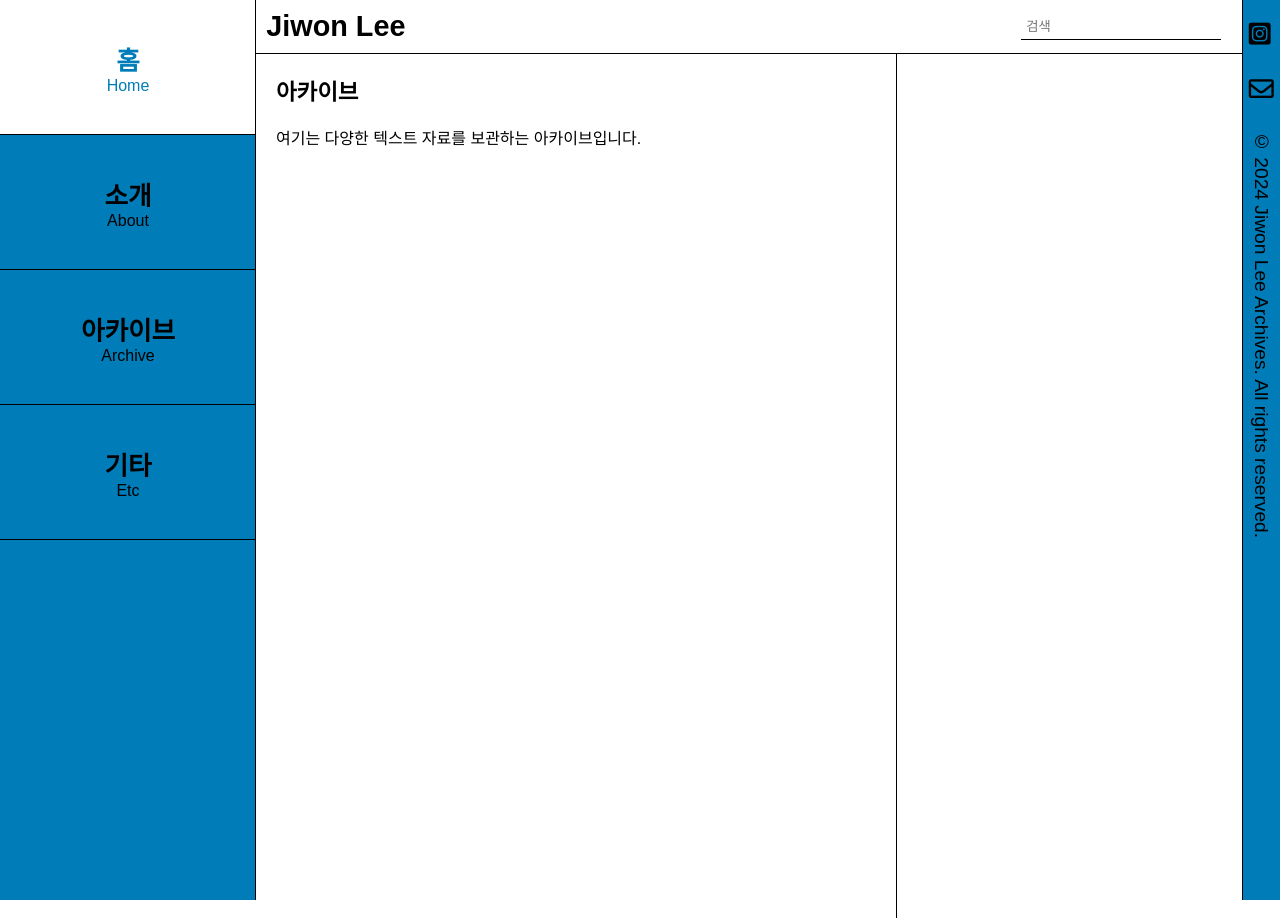
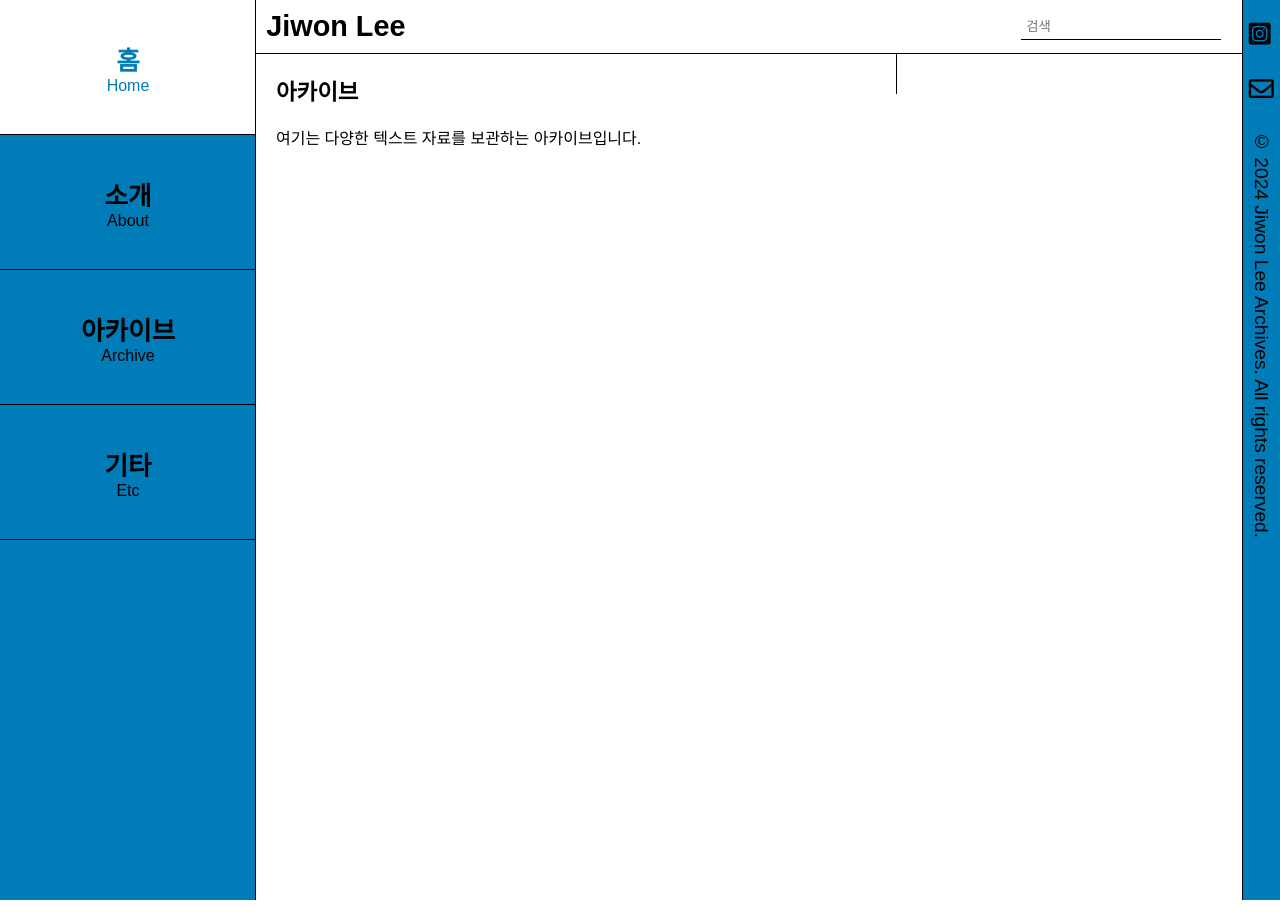
Before and after one commit to LfayeJ/archives, a Jekyll site: the page built from index.html, in a window 1280 px wide. Built offline with Jekyll 4.4.1, drawn with Linux system fonts in a browser that asks for light colours; some web fonts are replaced.

Commit message:
Update styles.css

```diff
--- a/assets/css/styles.css
+++ b/assets/css/styles.css
@@ -184,7 +184,7 @@ h1, h2 {
 }
 
 .primary-content, .secondary-content {
-    height: calc(100vh - (1.6vw + 16px)); /* 헤더 높이만큼 뺀 값으로 설정 */
+    height: calc(100% - (1.6vw + 16px)); /* 헤더 높이만큼 뺀 값으로 설정 */
     overflow-y: scroll; /* 스크롤 가능하게 설정 */
 }
 
```
